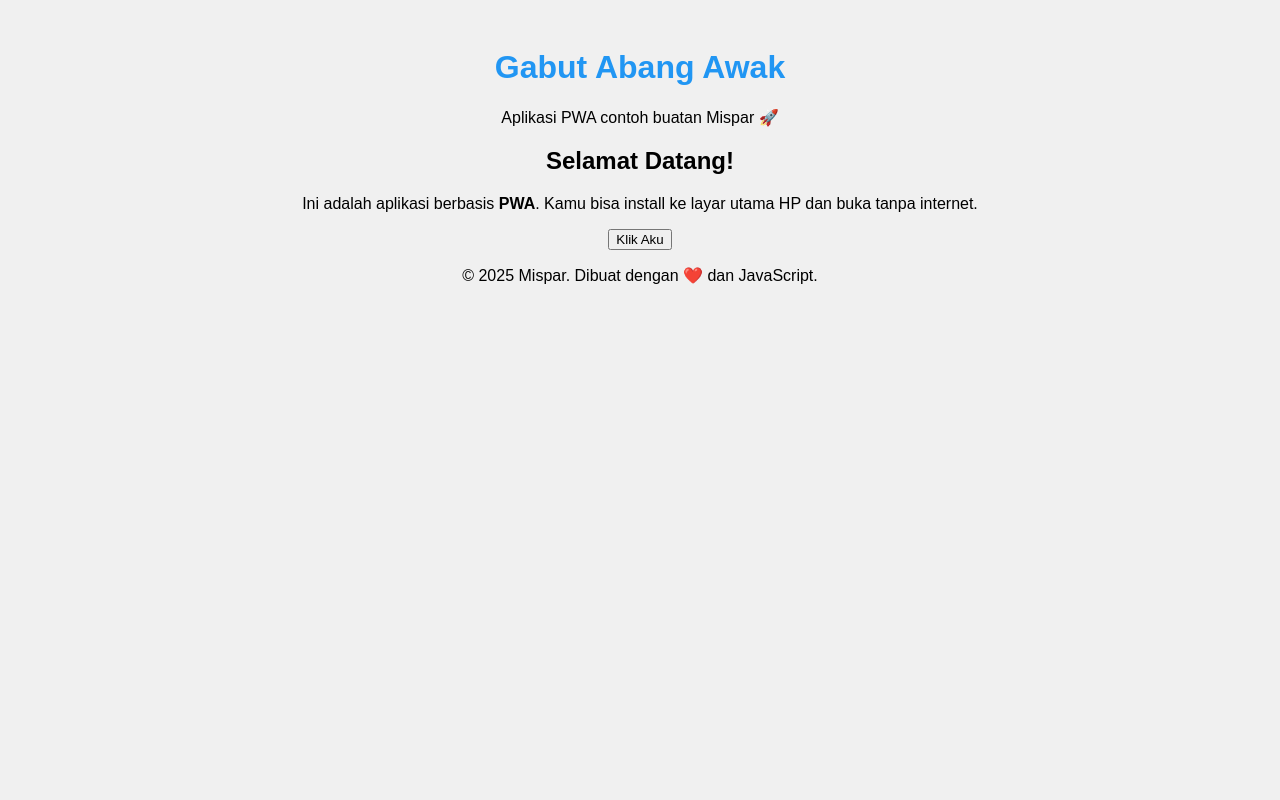
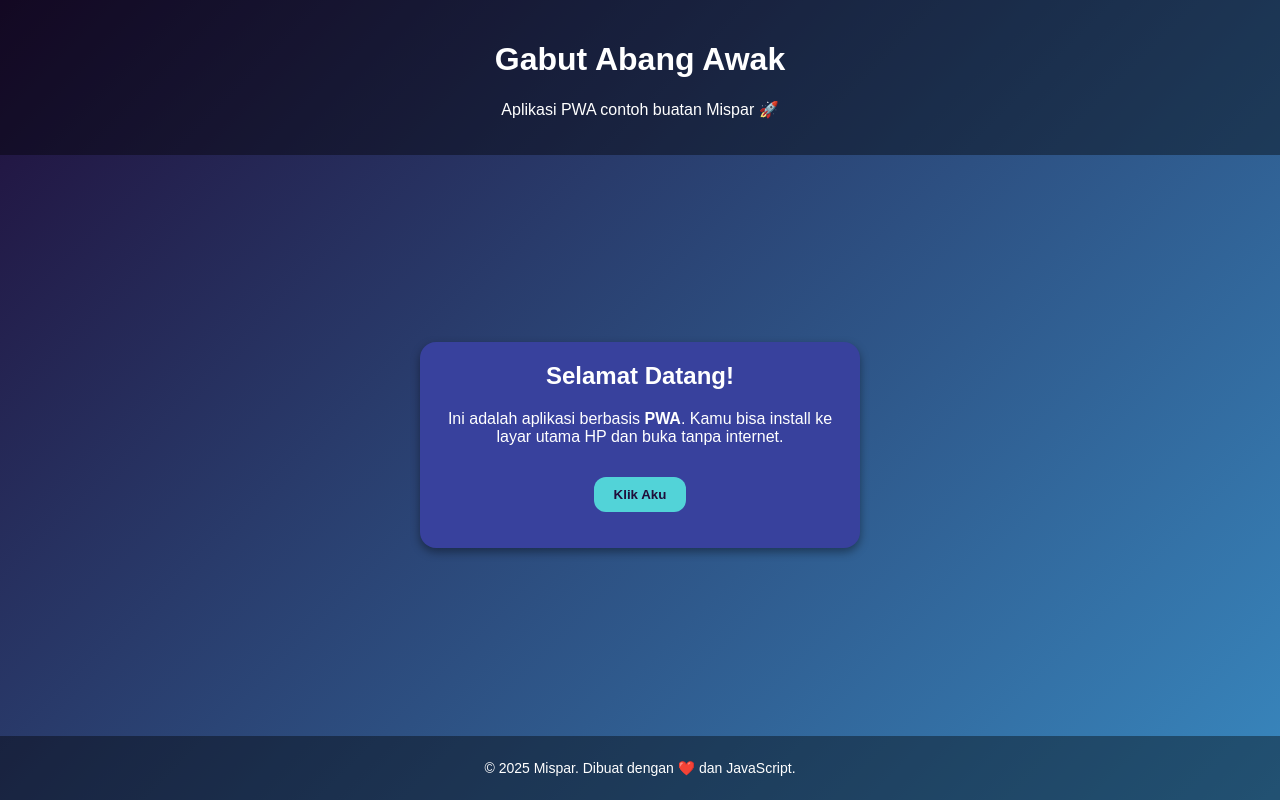
Before and after one commit to jonathan3413/MyPWA, a plain HTML site: page index.html in a window 1280 px wide. Drawn offline with Linux system fonts and the light colour scheme; a script that the page names is missing.

Commit message:
Update style.css

```diff
--- a/style.css
+++ b/style.css
@@ -1,9 +1,59 @@
 body {
+  margin: 0;
   font-family: Arial, sans-serif;
+  background: linear-gradient(135deg, #200e3a, #3887be);
+  color: #fff;
+  display: flex;
+  flex-direction: column;
+  min-height: 100vh;
+}
+
+.app-header {
   text-align: center;
   padding: 20px;
-  background: #f0f0f0;
+  background: rgba(0,0,0,0.4);
 }
-h1 {
-  color: #2196f3;
+
+.app-main {
+  flex: 1;
+  display: flex;
+  justify-content: center;
+  align-items: center;
+  padding: 20px;
 }
+
+.card {
+  background: #38419d;
+  padding: 20px;
+  border-radius: 16px;
+  box-shadow: 0 4px 10px rgba(0,0,0,0.4);
+  text-align: center;
+  max-width: 400px;
+}
+
+.card h2 {
+  margin-top: 0;
+}
+
+.btn {
+  margin-top: 15px;
+  padding: 10px 20px;
+  border: none;
+  border-radius: 12px;
+  background: #52d3d8;
+  color: #200e3a;
+  font-weight: bold;
+  cursor: pointer;
+  transition: 0.3s;
+}
+
+.btn:hover {
+  background: #38b2be;
+}
+
+.app-footer {
+  text-align: center;
+  padding: 10px;
+  font-size: 14px;
+  background: rgba(0,0,0,0.4);
+}
```
